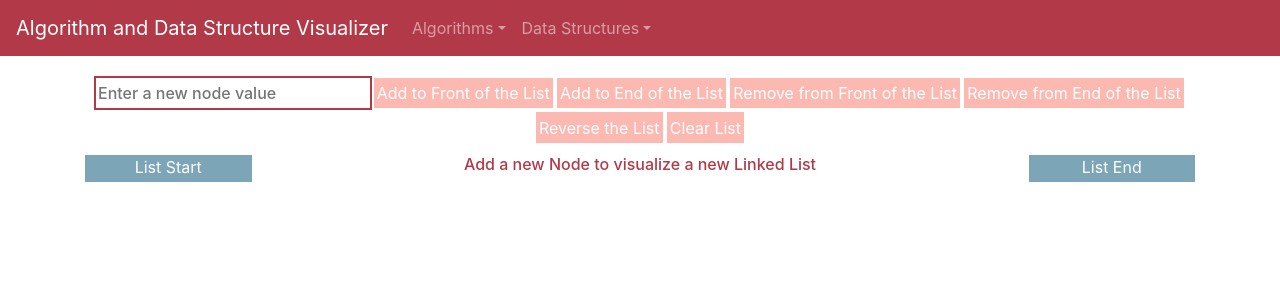
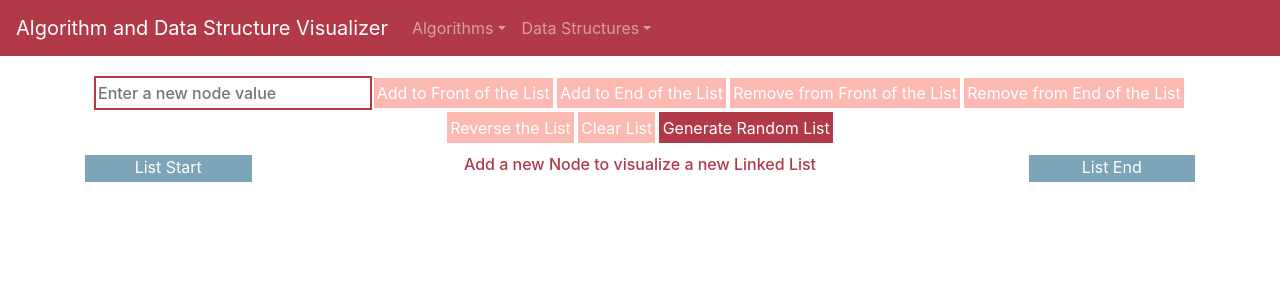
Before and after one commit to matt-hendrick/Algorithm-Data-Structure-Visualizer, a React (Create React App) app: page /linkedlist in a window 1280 px wide. Shown: the top 300 px of the page. Built offline with nearby package versions, Linux system fonts and the light colour scheme.

Commit message:
Add: GenerateRandomList to LLVis

```diff
--- a/src/containers/LinkedListVisualizer/LinkedListVisualizer.tsx
+++ b/src/containers/LinkedListVisualizer/LinkedListVisualizer.tsx
@@ -8,6 +8,9 @@ import Node from '../../dataStructures/Node/Node';
 // Components
 import MyButton from '../../components/MyButton/MyButton';
 import Input from '../../components/Input/Input';
+
+// Utility
+import { getRandomInt } from '../../utility/utilityFunctions';
 
 function LinkedListVisualizer() {
   const [list, setList] = useState<LinkedList | null>(null);
@@ -84,6 +87,16 @@ function LinkedListVisualizer() {
     }
   };
 
+  const generateRandomList = () => {
+    let newList = new LinkedList();
+    let stackMaxHeight = getRandomInt(1, 50);
+    for (let i = 0; i < stackMaxHeight; i++) {
+      newList.addFirst(getRandomInt(1, 100));
+    }
+    setList(newList);
+    setArr(newList.toArray() as string[]);
+  };
+
   const updateAddNodeValue = (event: React.ChangeEvent) => {
     const target = event.target as HTMLInputElement;
     if (target) {
@@ -118,6 +131,7 @@ function LinkedListVisualizer() {
         <MyButton onClick={clearList} disabled={!arr}>
           Clear List
         </MyButton>
+        <MyButton onClick={generateRandomList}>Generate Random List</MyButton>
       </div>
       <div className="linked-list-container">
         <div className="linked-list-border-column">List Start</div>
```
